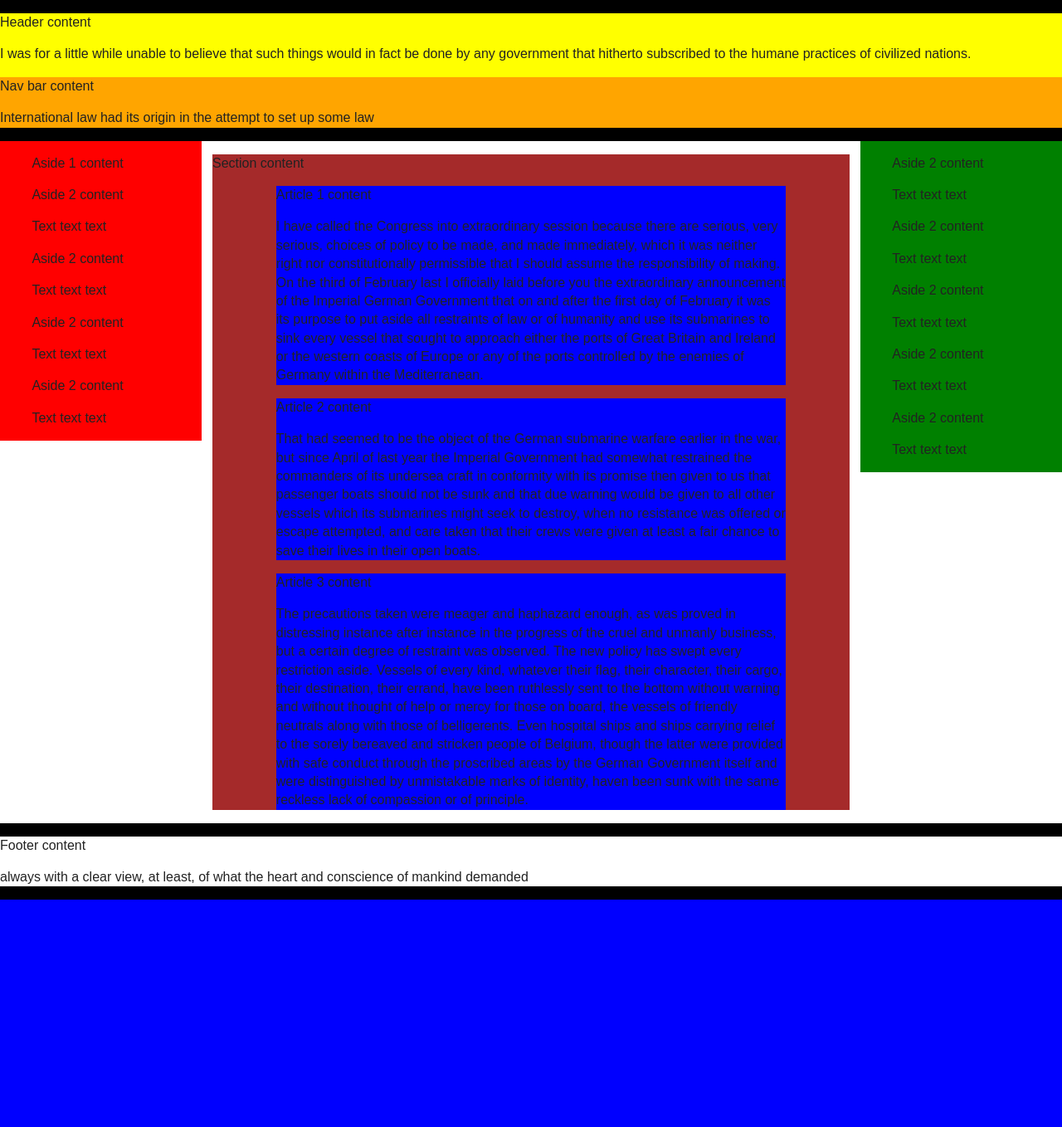
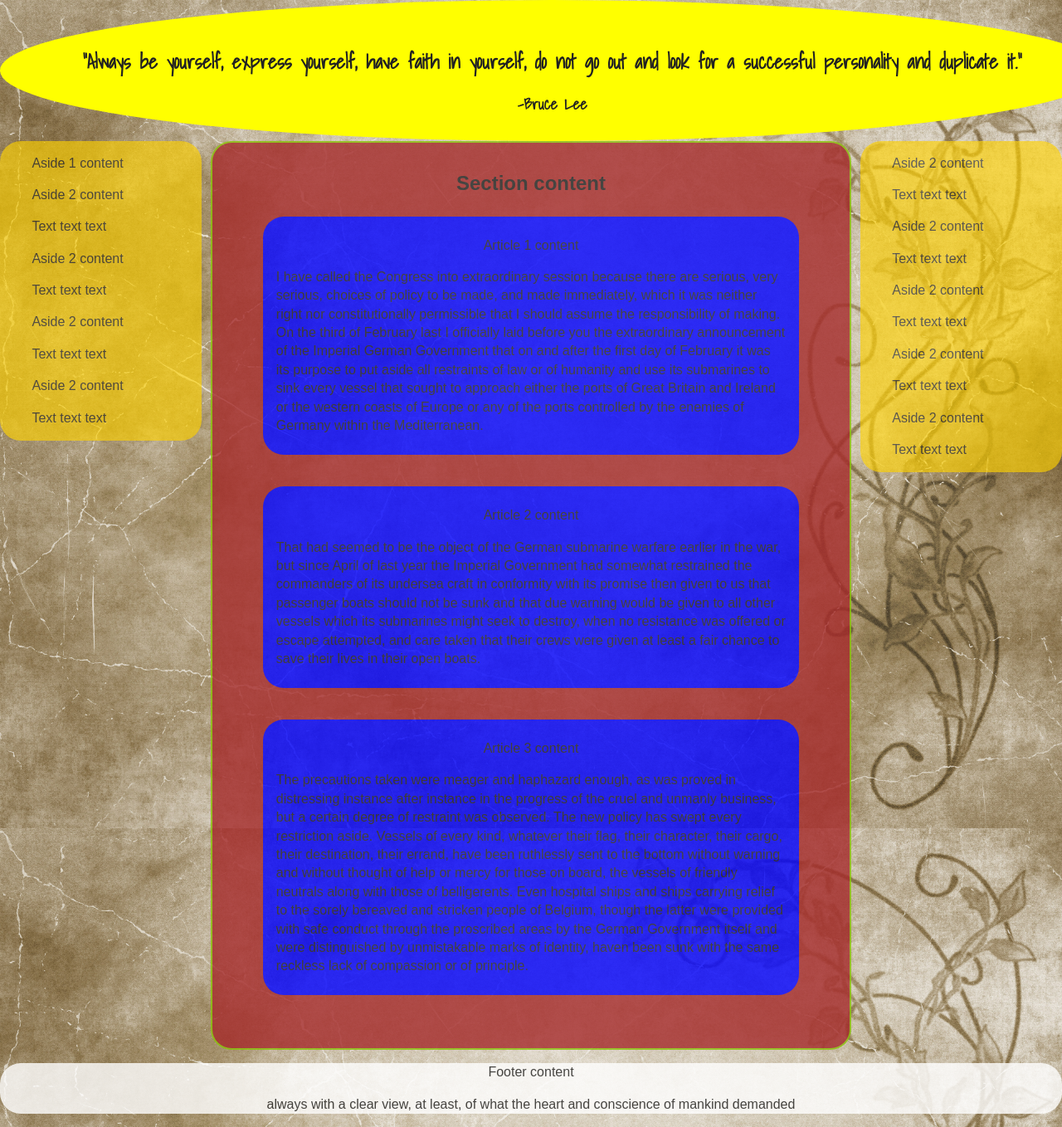
Before and after one commit to crazcalm/full-stack-project, a Flask app: page /base in a window 1280 px wide; the page is wider, and only the part inside the window is pictured. Shown: that part at 83% size. Before the commit the page ends 1084 px from the top of that part, so only its background shows below. Run offline with Flask 2, Linux system fonts and the light colour scheme; some libraries are stand-ins or nearby versions.

Commit message:
changed a lot of css

```diff
--- a/app/static/css/main.css
+++ b/app/static/css/main.css
@@ -95,16 +95,33 @@ textarea {
    Author's custom styles
    ========================================================================== */
 
+html{
+    background: url(images/paper.jpg) no-repeat center center fixed;
+    -webkit-background-size: cover;
+    -moz-background-size: cover;
+    -o-background-size: cover;
+    background-size: cover;
+}
+
 body {
-    background-color: black;
     height: 100%;
     width: 100%;
 }
 
 header {
-    background-color: yellow;
+    background-color: #ffff00;
     height: 20%;
     width: 100%;
+    text-align: center;
+    border-radius: 55%;
+    padding: 3% 2% 1% 2%;
+}
+
+h2#quote{
+    font-family: 'Shadows Into Light', cursive;
+}
+h3#quote{
+    font-family: 'Shadows Into Light', cursive;
 }
 
 nav {
@@ -115,25 +132,25 @@ div#main_body{
 
     height: 100%;
     width: 100%;
-    background-color: white;
     overflow: auto;
+    opacity: 0.8;
 }
 
 aside {
-    background-color: purple;
+    background-color: #ffd300;
     height: 70%;
     width: 16%;
     padding-left: 3%;
+    opacity: 0.8;
+    border-radius: 25px;
 
 }
 
 aside#right_aside {
-    background-color: green;
     float: right;
 }
 
 aside#left_aside {
-    background-color: red;
     float: left;
 }
 
@@ -142,6 +159,11 @@ section {
     margin: auto;
     height: 70%;
     width: 60%;
+    padding-bottom: 2%;
+    padding-top: 1%;
+    border-radius: 25px;
+    border: 2px solid #8AC007;
+    text-align: center;
 }
 
 article {
@@ -149,22 +171,23 @@ article {
     height: 10%;
     width: 80%;
     margin-left: 10%;
+    border-radius: 25px;
+    padding: 1% 2% 1% 2%;
+    margin: 3% 0% 5% 8%;
 }
 
-footer {
+p#body{
+    text-align: left;
+}
+
+footer#bottom_of_page {
     background-color: white;
     height: 10%;
     width: 100%;
+    opacity: 0.8;
+    border-radius: 25px;
+    text-align: center;
 }
-
-
-
-
-
-
-
-
-
 
 
 /* ==========================================================================
--- a/app/templates/base.html
+++ b/app/templates/base.html
@@ -3,7 +3,7 @@
     <head>
         <meta charset="utf-8">
         <meta http-equiv="x-ua-compatible" content="ie=edge">
-        <title>{% block title %} {% endblock %}</title>
+        <title>{% block title %} Base Template {% endblock %}</title>
         <meta name="description" content="">
         <meta name="viewport" content="width=device-width, initial-scale=1">
 
@@ -13,6 +13,11 @@
         <link rel="stylesheet" href={{  url_for("static", filename="css/normalize.css")  }}>
         <link rel="stylesheet" href={{  url_for("static", filename="css/main.css")  }}>
         <script src={{  url_for("static", filename="js/vendor/modernizr-2.8.3.min.js")  }}></script>
+
+        {% block fonts %}
+        <link href='http://fonts.googleapis.com/css?family=Coming+Soon' rel='stylesheet' type='text/css'>
+        <link href='http://fonts.googleapis.com/css?family=Shadows+Into+Light' rel='stylesheet' type='text/css'>
+        {% endblock %}
 
         {% block head_links %}
         {% endblock %}
@@ -24,13 +29,12 @@
 
         <!-- Add your site or application content here -->
         <header>
-            <p>Header content</p>
-            <p>I was for a little while unable to believe that such things would in fact be done by any government that hitherto subscribed to the humane practices of civilized nations.</p>
-
-            <nav>
-                <p>Nav bar content</p>
-                <p>International law had its origin in the attempt to set up some law </p>
-            </nav>
+            {% block quote %}
+            <blockquote>
+                <h2 id="quote">"Always be yourself, express yourself, have faith in yourself, do not go out and look for a successful personality and duplicate it."</h2>
+                <footer><h3 id="quote">-Bruce Lee</h3></footer>
+            </blockquote>
+            {% endblock %}
 
         </header>
 
@@ -67,27 +71,27 @@
 
             <section>
                 {% block section_content %}
-                <p>Section content</p>
+                <h2>Section content</h2>
 
                 <article>
                     <p>Article 1 content</p>
-                    <p>I have called the Congress into extraordinary session because there are serious, very serious, choices of policy to be made, and made immediately, which it was neither right nor constitutionally permissible that I should assume the responsibility of making.
+                    <p id="body">I have called the Congress into extraordinary session because there are serious, very serious, choices of policy to be made, and made immediately, which it was neither right nor constitutionally permissible that I should assume the responsibility of making.
 
 On the third of February last I officially laid before you the extraordinary announcement of the Imperial German Government that on and after the first day of February it was its purpose to put aside all restraints of law or of humanity and use its submarines to sink every vessel that sought to approach either the ports of Great Britain and Ireland or the western coasts of Europe or any of the ports controlled by the enemies of Germany within the Mediterranean.</p>
                 </article>
                 <article>
                     <p>Article 2 content</p>
-                    <p>That had seemed to be the object of the German submarine warfare earlier in the war, but since April of last year the Imperial Government had somewhat restrained the commanders of its undersea craft in conformity with its promise then given to us that passenger boats should not be sunk and that due warning would be given to all other vessels which its submarines might seek to destroy, when no resistance was offered or escape attempted, and care taken that their crews were given at least a fair chance to save their lives in their open boats.</p>
+                    <p id="body">That had seemed to be the object of the German submarine warfare earlier in the war, but since April of last year the Imperial Government had somewhat restrained the commanders of its undersea craft in conformity with its promise then given to us that passenger boats should not be sunk and that due warning would be given to all other vessels which its submarines might seek to destroy, when no resistance was offered or escape attempted, and care taken that their crews were given at least a fair chance to save their lives in their open boats.</p>
                 </article>
                 <article>
                     <p>Article 3 content</p>
-                    <p>The precautions taken were meager and haphazard enough, as was proved in distressing instance after instance in the progress of the cruel and unmanly business, but a certain degree of restraint was observed. The new policy has swept every restriction aside. Vessels of every kind, whatever their flag, their character, their cargo, their destination, their errand, have been ruthlessly sent to the bottom without warning and without thought of help or mercy for those on board, the vessels of friendly neutrals along with those of belligerents. Even hospital ships and ships carrying relief to the sorely bereaved and stricken people of Belgium, though the latter were provided with safe conduct through the proscribed areas by the German Government itself and were distinguished by unmistakable marks of identity, haven been sunk with the same reckless lack of compassion or of principle.</p>
+                    <p id="body">The precautions taken were meager and haphazard enough, as was proved in distressing instance after instance in the progress of the cruel and unmanly business, but a certain degree of restraint was observed. The new policy has swept every restriction aside. Vessels of every kind, whatever their flag, their character, their cargo, their destination, their errand, have been ruthlessly sent to the bottom without warning and without thought of help or mercy for those on board, the vessels of friendly neutrals along with those of belligerents. Even hospital ships and ships carrying relief to the sorely bereaved and stricken people of Belgium, though the latter were provided with safe conduct through the proscribed areas by the German Government itself and were distinguished by unmistakable marks of identity, haven been sunk with the same reckless lack of compassion or of principle.</p>
                 </article>
                 {% endblock %}
 
             </section>
         </div>
-        <footer>
+        <footer id="bottom_of_page">
             {% block footer %}
             <p>Footer content</p>
             <p>always with a clear view, at least, of what the heart and conscience of mankind demanded</p>
```
Also changed, not shown: app/static/css/images/paper.jpg (added), app/static/css/images/wall.jpg (added), app/static/css/images/wall2.jpg (added), app/static/css/images/wall3.jpg (added), 1 other file.
